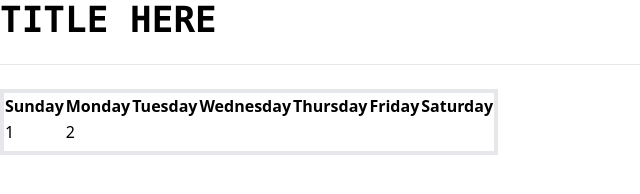
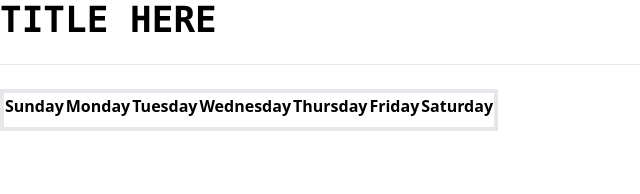
Before and after one commit to Sapereza/Sapereza-TThreeV3.github.io, a plain HTML site: page index.html in a window 1280 px wide. Shown: the whole page, without its empty margins (0-640 px from the left). Drawn offline with nearby package versions, Linux system fonts and the light colour scheme.

Commit message:
deleted numbers for the moment-actually may do a table that focuses on something else

```diff
--- a/index.html
+++ b/index.html
@@ -32,8 +32,8 @@
                     <th>Saturday</th>
                 </tr>
                 <tr>
-                    <td>1</td>
-                    <td>2</td>
+                    <td></td>
+                    <td></td>
                     <td></td>
                     <td></td>
                     <td></td>
```
